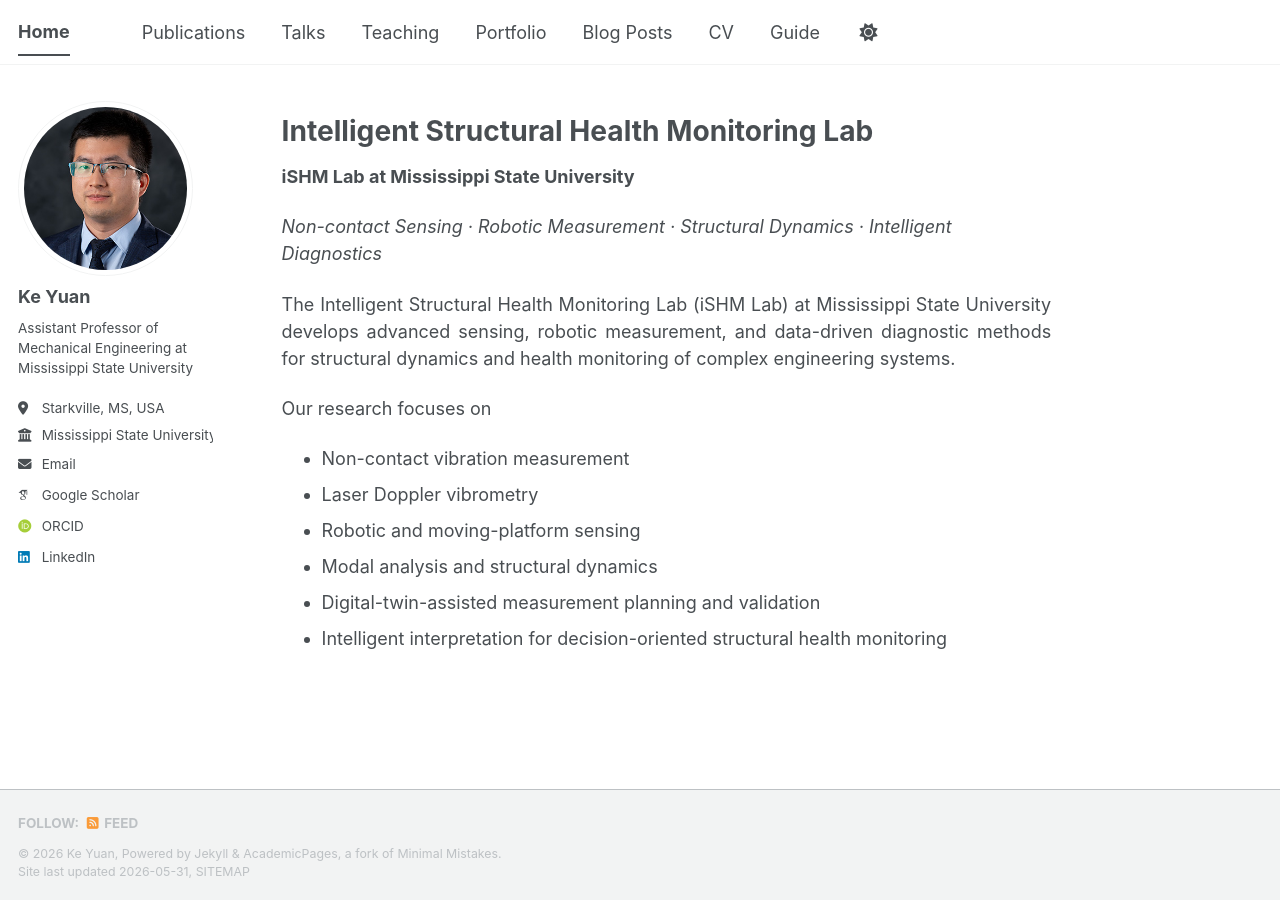
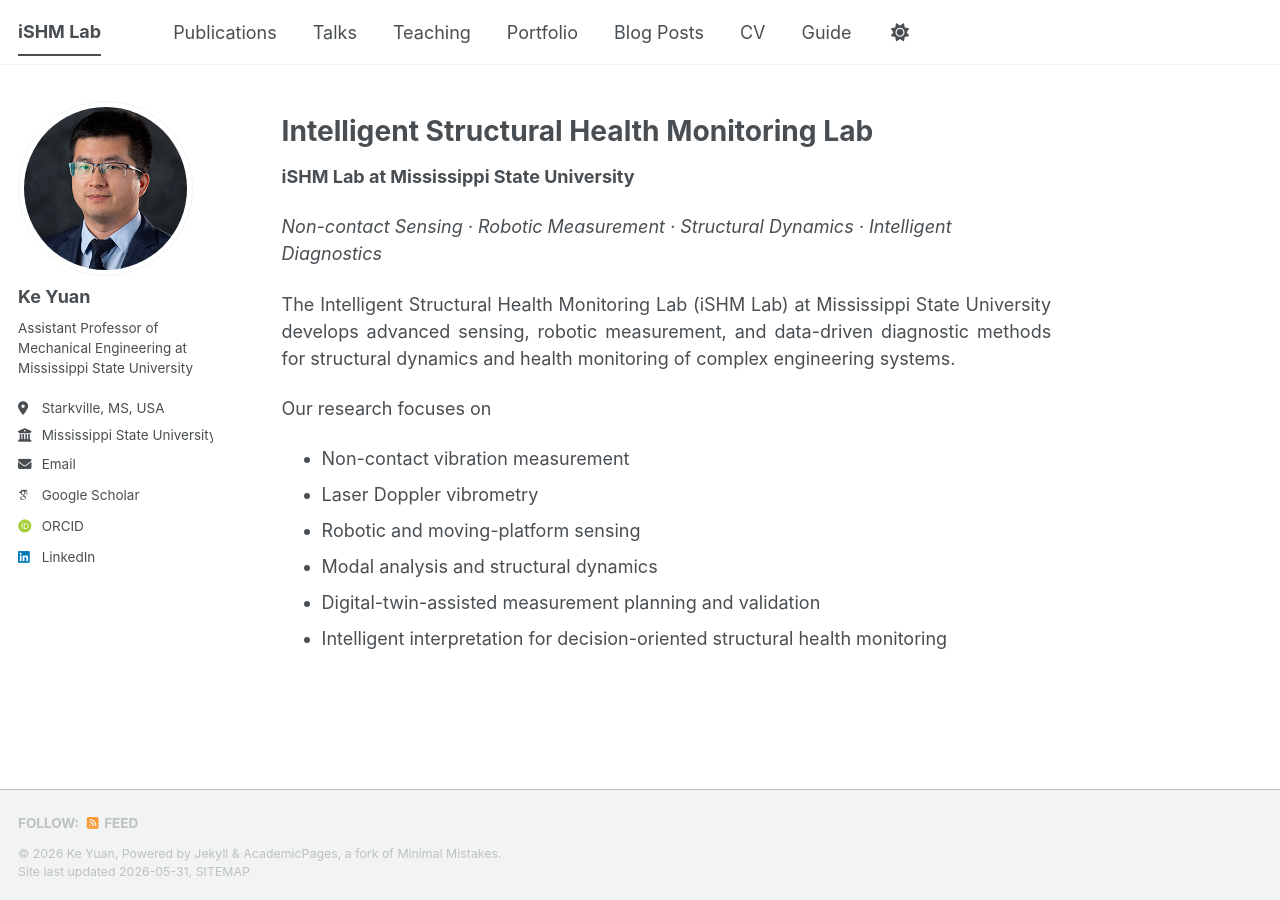
Before and after one commit to KeYuan2025/KeYuan2025.github.io, a Jekyll site: the page built from _pages/about.md, in a window 1280 px wide. Built offline with Jekyll 4.4.1, drawn with Linux system fonts in a browser that asks for light colours; some web fonts are replaced; a script bundle is joined from its source files by our own code; library files that are not in the unit come from our copies.

Commit message:
Update _config.yml

```diff
--- a/_config.yml
+++ b/_config.yml
@@ -9,7 +9,7 @@
 # Basic Site Settings
 locale                   : "en-US"
 site_theme               : "default" # The available themes options are "default", "air", "sunrise", "mint", "dirt" and "contrast"
-title                    : "Home"
+title                    : "iSHM Lab"
 title_separator          : "-"
 name                     : &name "Ke Yuan"
 description              : &description "Assistant Professor of Mechanical Engineering"   # Update this with a general description of your site, this is the default if not overridden by a page
```
